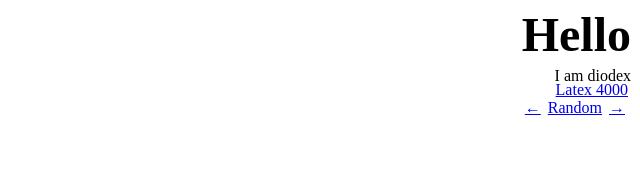
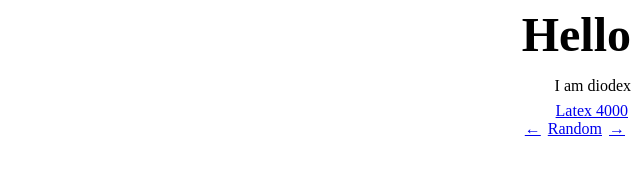
Before and after one commit to diodex00/diodex, a plain HTML site: page index.html in a window 1280 px wide. Shown: the whole page, without its empty margins (640-1280 px from the left). Drawn offline with Linux system fonts and the light colour scheme.

Commit message:
Update index.html

```diff
--- a/index.html
+++ b/index.html
@@ -13,7 +13,7 @@ h1 {
 }
 p {
   font-size:1em;
-  line-height:0.7em;
+  line-height:2em;
   margin:1;
 }
 </style>
```
